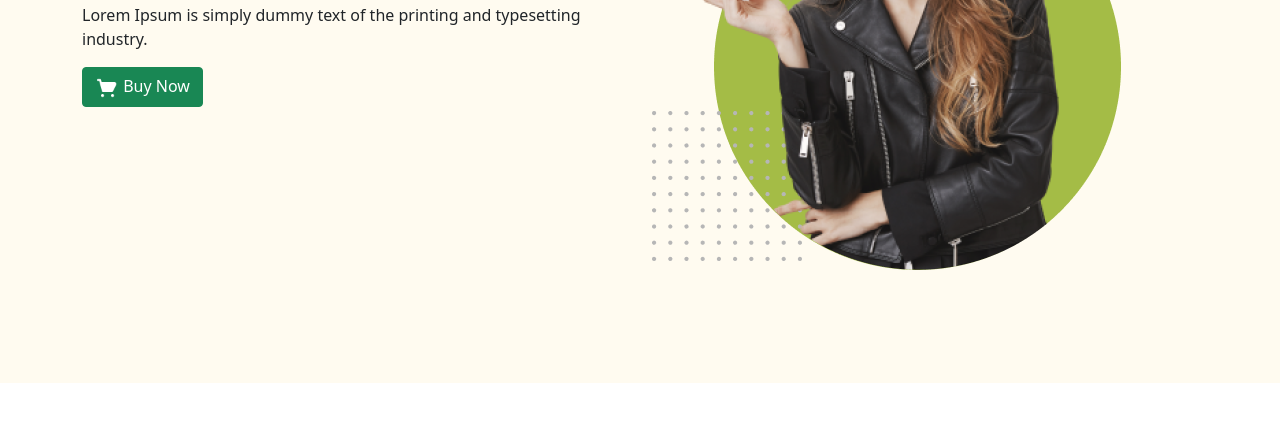
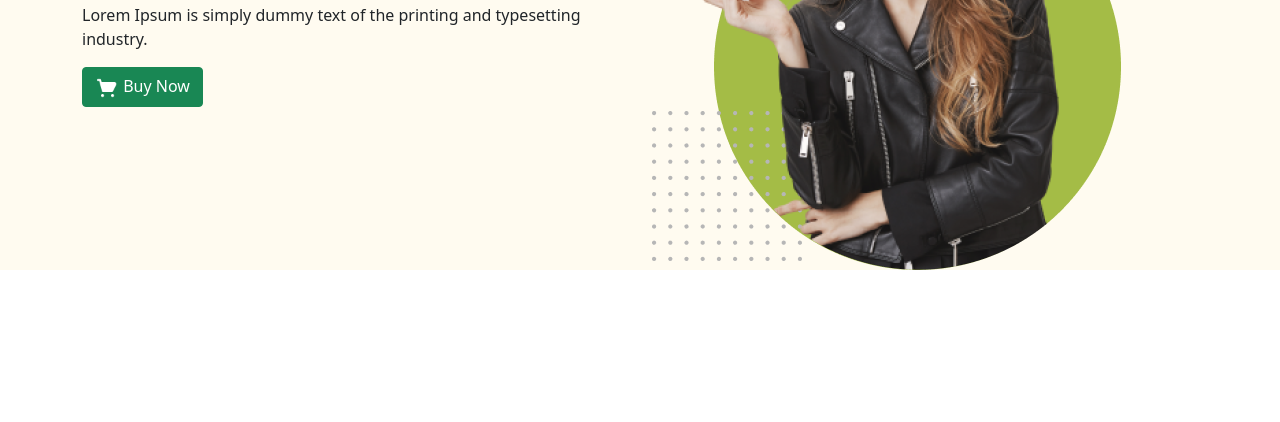
Before and after one commit to EmranEmon47/penguin-fashion-responsive, a plain HTML site: page index.html in a window 1280 px wide. Shown: the part 282-704 px from the top of the page. Drawn offline with Linux system fonts and the light colour scheme.

Commit message:
first page

```diff
--- a/index.html
+++ b/index.html
@@ -65,7 +65,7 @@
     <!-- header End -->
     <main>
       <section style="background-color: #fffbf0 " >
-        <div class="container" style="height: 600px;">
+        <div class="container">
           <div class="row align-items-center">
             <div class="col">
               <h1>Be the Penguins of Winter</h1>
```
